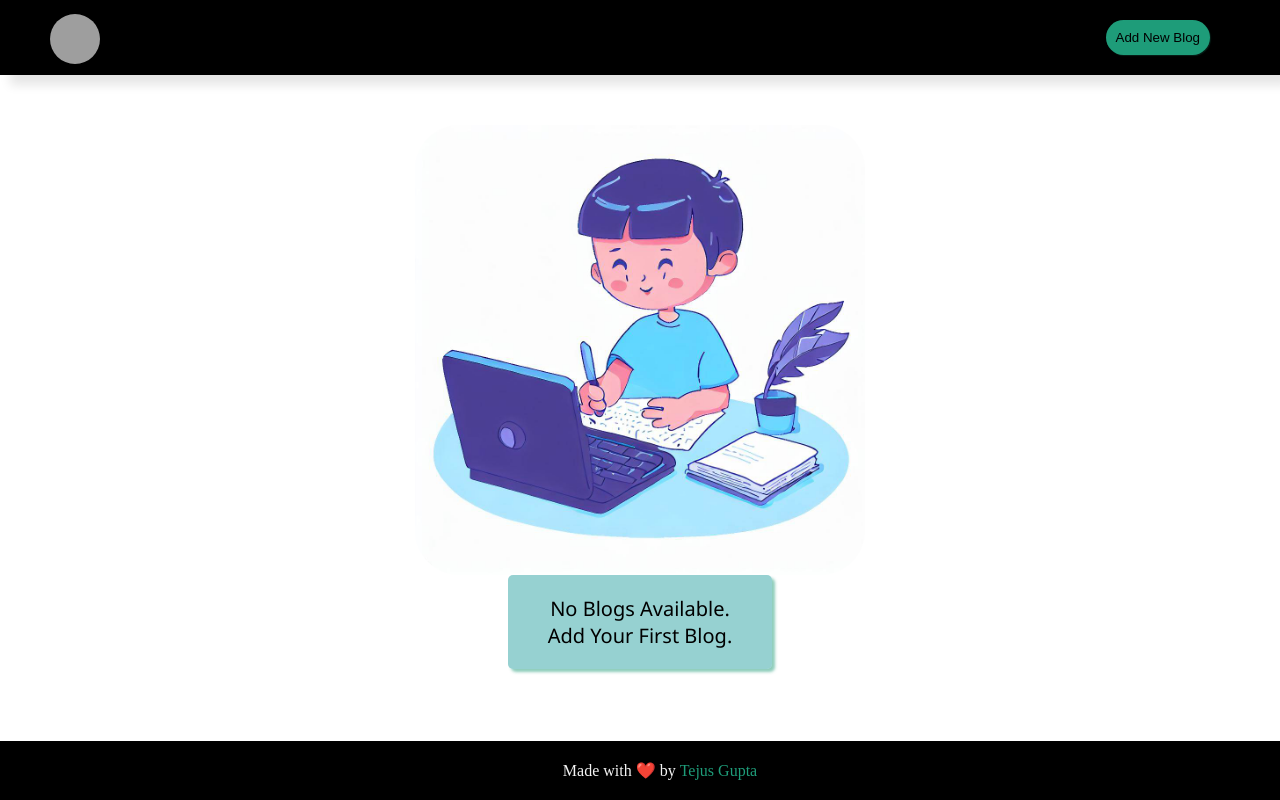
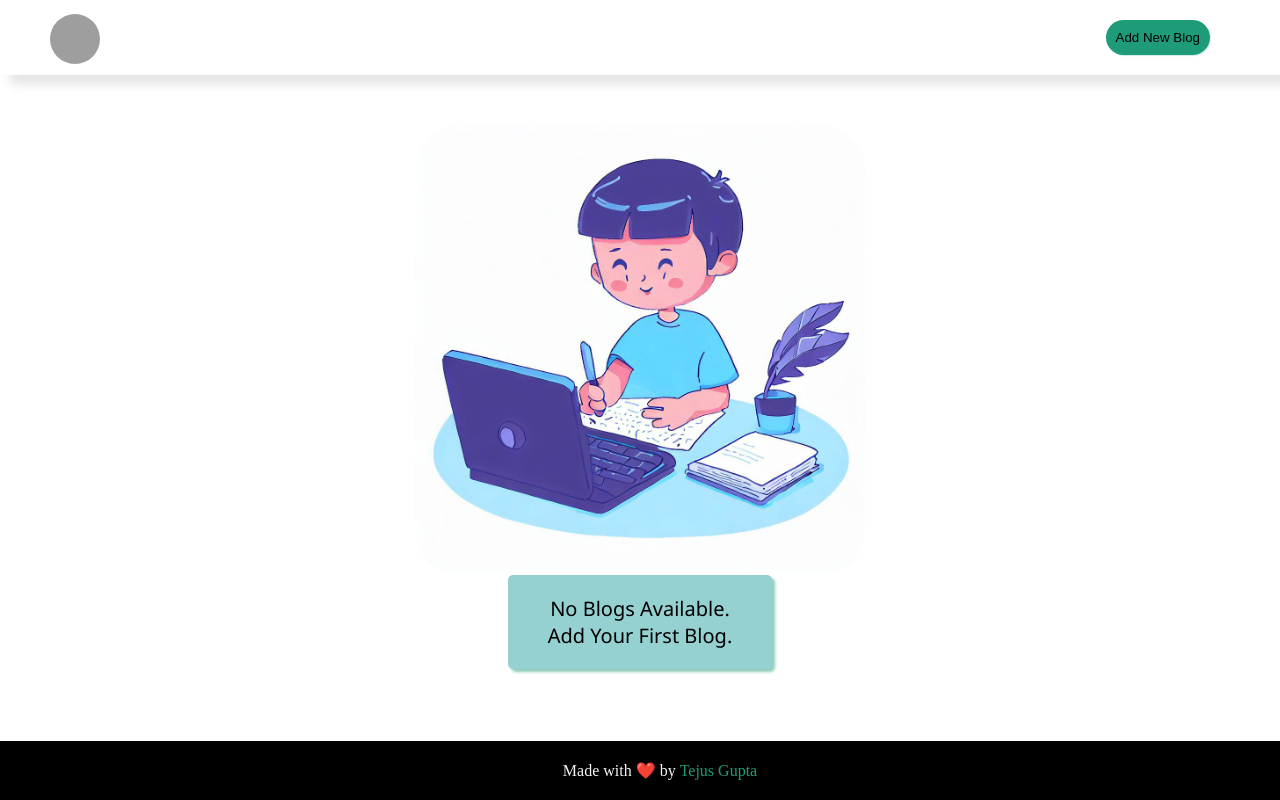
Before and after one commit to tejus3131/blogCards, a plain HTML site: page index.html in a window 1280 px wide. Drawn offline with Linux system fonts and the light colour scheme; grey boxes are pictures that could not be loaded.

Commit message:
title fix

```diff
--- a/docs/index.html
+++ b/index.html
@@ -6,7 +6,7 @@
     <meta http-equiv="X-UA-Compatible" content="IE=edge">
     <meta name="viewport" content="width=device-width, initial-scale=1.0">
     <link rel="stylesheet" href="./styles.css">
-    <title>Document</title>
+    <title>BlogCards</title>
 </head>
 
 <body>
--- a/docs/styles.css
+++ b/styles.css
@@ -10,7 +10,7 @@ body {
 .navbar {
     display: flex;
     flex-direction: row;
-    background-color: #000000;
+    background-color: #ffffff;
     justify-content: space-between;
     align-items: center;
     padding: 0px 50px;
```
Also changed, not shown: No_Blogs.jpg (renamed from docs/No_Blogs.jpg), script.js (renamed from docs/script.js).
